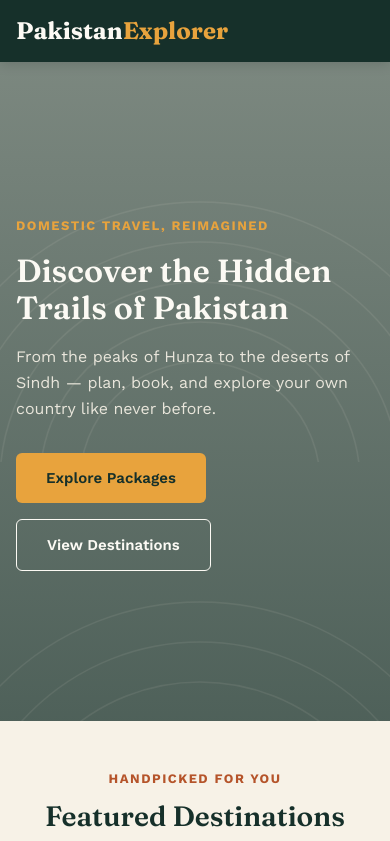
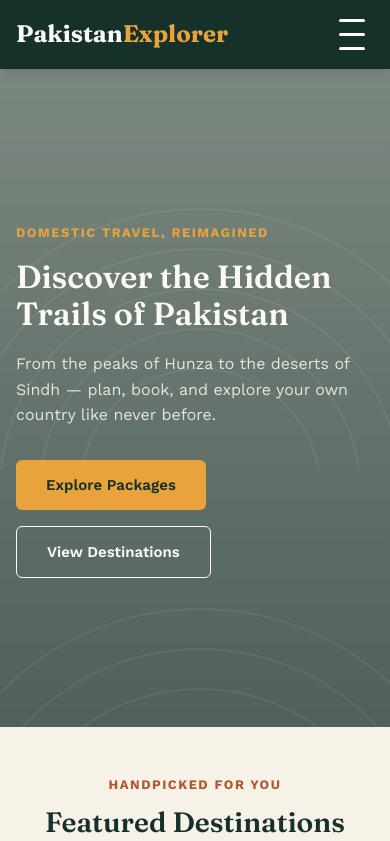
Before and after one commit to ali5136519/pakistan-explorer, a plain HTML site: page tourism/index.html in a window 390 px wide. Shown: the top 841 px of the page. Drawn offline with nearby package versions, Linux system fonts and the light colour scheme.

Commit message:
Fix mobile navigation menu

```diff
--- a/tourism/css/style.css
+++ b/tourism/css/style.css
@@ -331,7 +331,6 @@ footer {
 
 /* ---- Responsive ---- */
 @media (max-width: 860px) {
-  .nav-wrap { flex-direction: column; align-items: flex-start; }
   .footer-grid { grid-template-columns: 1fr 1fr; }
 }
 
@@ -344,6 +343,10 @@ footer {
   .nav-wrap {
     padding: 12px 16px;
     position: relative;
+    display: flex;
+    justify-content: space-between;
+    align-items: center;
+    flex-wrap: nowrap;
   }
 
   nav {
@@ -352,6 +355,7 @@ footer {
     top: 100%;
     left: 0;
     right: 0;
+    width: 100%;
     background: var(--pine-900);
     padding: 16px;
     z-index: 999;
@@ -388,8 +392,11 @@ footer {
   padding: 4px;
   background: none;
   border: none;
+
+  margin-left: auto;
+  position: relative;
+  z-index: 1001;
 }
-
   .hamburger span {
     display: block;
     width: 24px;
@@ -430,3 +437,71 @@ footer {
 
 /* Desktop pe hamburger nahi dikhega */
 .hamburger { display: none; }
+
+
+/* ===== FINAL MOBILE MENU ===== */
+
+.hamburger{
+    display:none;
+}
+
+@media (max-width:768px){
+
+.nav-wrap{
+    display:flex;
+    justify-content:space-between;
+    align-items:center;
+    flex-wrap:nowrap;
+}
+
+.hamburger{
+    display:flex !important;
+    flex-direction:column;
+    justify-content:center;
+    align-items:center;
+    width:45px;
+    height:45px;
+    background:transparent;
+    border:none;
+    cursor:pointer;
+    z-index:1001;
+}
+
+.hamburger span{
+    display:block;
+    width:26px;
+    height:3px;
+    background:#fff;
+    margin:3px 0;
+    border-radius:2px;
+}
+
+#main-nav{
+    display:none;
+    position:absolute;
+    top:100%;
+    left:0;
+    width:100%;
+    background:#16302a;
+    z-index:999;
+}
+
+#main-nav.open{
+    display:block;
+}
+
+#main-nav ul{
+    display:flex;
+    flex-direction:column;
+}
+
+#main-nav ul li a{
+    display:block;
+    padding:15px;
+}
+
+.nav-auth{
+    display:none;
+}
+
+}
```
Lines whose indentation alone changed are shown as unchanged.
